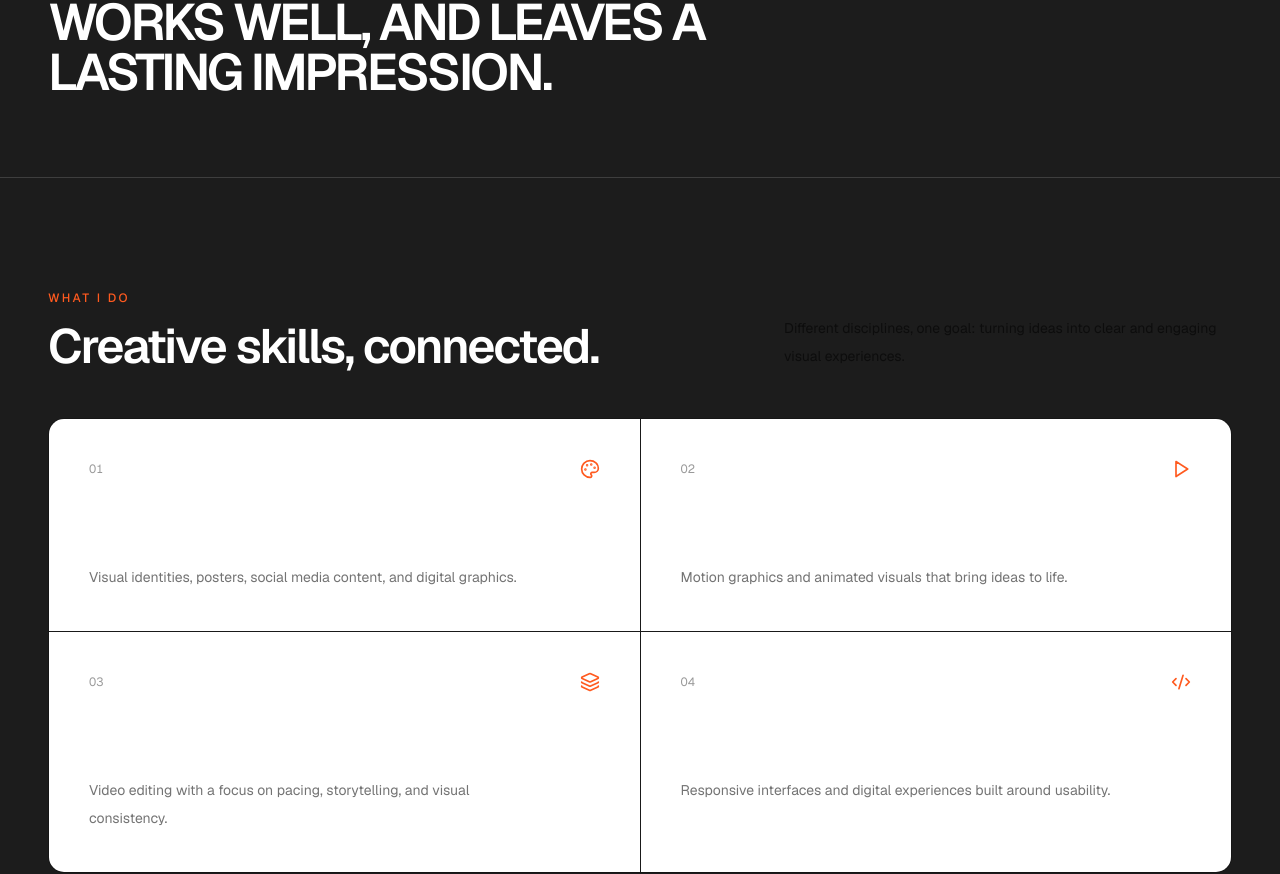
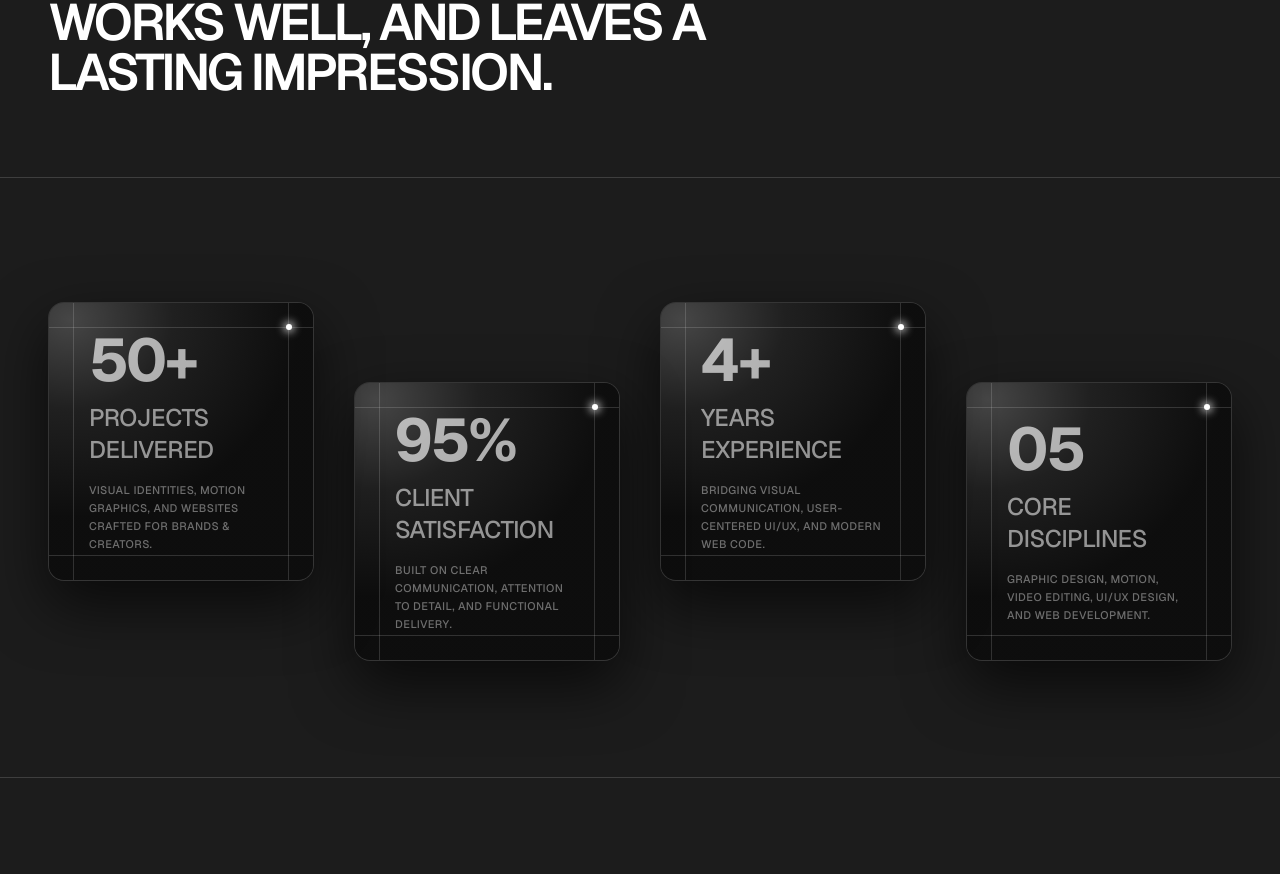
Before and after one commit to Yuton1/Portofolio_Malik, a Next.js app: page /about in a window 1280 px wide. Shown: the part 1315-2189 px from the top of the page. Built offline with nearby package versions, Linux system fonts and the light colour scheme.

Commit message:
menambah konten kartu pengalaman di about

```diff
--- a/app/(site)/about/page.tsx
+++ b/app/(site)/about/page.tsx
@@ -108,6 +108,185 @@ function ScrollRevealText({
     >
       {children}
     </motion.p>
+  );
+}
+
+const experienceStats = [
+  {
+    number: "50+",
+    title: "PROJECTS DELIVERED",
+    description:
+      "VISUAL IDENTITIES, MOTION GRAPHICS, AND WEBSITES CRAFTED FOR BRANDS & CREATORS.",
+    stack: { x: "162%", y: 0, rotate: 0, zIndex: 40 },
+    spreadY: -36,
+  },
+  {
+    number: "95%",
+    title: "CLIENT SATISFACTION",
+    description:
+      "BUILT ON CLEAR COMMUNICATION, ATTENTION TO DETAIL, AND FUNCTIONAL DELIVERY.",
+    stack: { x: "54%", y: -6, rotate: -22, zIndex: 30 },
+    spreadY: 44,
+  },
+  {
+    number: "4+",
+    title: "YEARS EXPERIENCE",
+    description:
+      "BRIDGING VISUAL COMMUNICATION, USER-CENTERED UI/UX, AND MODERN WEB CODE.",
+    stack: { x: "-54%", y: -10, rotate: -9, zIndex: 20 },
+    spreadY: -36,
+  },
+  {
+    number: "05",
+    title: "CORE DISCIPLINES",
+    description:
+      "GRAPHIC DESIGN, MOTION, VIDEO EDITING, UI/UX DESIGN, AND WEB DEVELOPMENT.",
+    stack: { x: "-162%", y: 6, rotate: 20, zIndex: 10 },
+    spreadY: 44,
+  },
+];
+
+function StatCardInner({
+  stat,
+}: {
+  stat: (typeof experienceStats)[number];
+}) {
+  return (
+    <>
+      {/* Top-left metallic sheen */}
+      <div
+        aria-hidden="true"
+        className="pointer-events-none absolute inset-0"
+        style={{
+          background:
+            "radial-gradient(115% 95% at 8% 6%, rgba(255,255,255,0.22) 0%, rgba(255,255,255,0.06) 34%, rgba(13,13,13,0.92) 75%)",
+        }}
+      />
+
+      {/* Inset crosshair frame lines */}
+      <div
+        aria-hidden="true"
+        className="pointer-events-none absolute inset-x-0 top-6 h-px bg-white/15"
+      />
+      <div
+        aria-hidden="true"
+        className="pointer-events-none absolute inset-x-0 bottom-6 h-px bg-white/15"
+      />
+      <div
+        aria-hidden="true"
+        className="pointer-events-none absolute inset-y-0 left-6 w-px bg-white/15"
+      />
+      <div
+        aria-hidden="true"
+        className="pointer-events-none absolute inset-y-0 right-6 w-px bg-white/15"
+      />
+
+      {/* Glowing dot at top-right intersection */}
+      <span
+        aria-hidden="true"
+        className="pointer-events-none absolute right-6 top-6 h-1.5 w-1.5 -translate-y-1/2 translate-x-1/2 rounded-full bg-white shadow-[0_0_8px_2px_rgba(255,255,255,0.85)]"
+      />
+
+      {/* Card content */}
+      <div className="relative z-10 flex h-full flex-col justify-center px-2 py-4">
+        <p className="text-5xl font-bold leading-none tracking-[-0.04em] text-white/65 xl:text-6xl">
+          {stat.number}
+        </p>
+
+        <h3 className="mt-3 text-xl font-medium uppercase leading-[1.08] tracking-[-0.02em] text-white/55 xl:text-2xl">
+          {stat.title}
+        </h3>
+
+        <p className="mt-4 text-[10px] font-medium uppercase leading-relaxed tracking-[0.04em] text-white/40 xl:text-[11px]">
+          {stat.description}
+        </p>
+      </div>
+    </>
+  );
+}
+
+function StatCardItem({
+  stat,
+  progress,
+  shouldReduceMotion,
+}: {
+  stat: (typeof experienceStats)[number];
+  progress: ReturnType<typeof useScroll>["scrollYProgress"];
+  shouldReduceMotion: boolean | null;
+}) {
+  const x = useTransform(
+    progress,
+    [0, 1],
+    [shouldReduceMotion ? "0%" : stat.stack.x, "0%"]
+  );
+  const y = useTransform(
+    progress,
+    [0, 1],
+    [shouldReduceMotion ? stat.spreadY : stat.stack.y, stat.spreadY]
+  );
+  const rotate = useTransform(
+    progress,
+    [0, 1],
+    [shouldReduceMotion ? 0 : stat.stack.rotate, 0]
+  );
+
+  return (
+    <motion.div
+      style={{
+        x,
+        y,
+        rotate,
+        zIndex: stat.stack.zIndex,
+      }}
+      className="relative aspect-[1/1.05] w-full overflow-hidden rounded-2xl border border-white/15 bg-[#121212] p-8 shadow-[0_24px_60px_rgba(0,0,0,0.65)]"
+    >
+      <StatCardInner stat={stat} />
+    </motion.div>
+  );
+}
+
+function StatistikPengalaman() {
+  const containerRef = useRef<HTMLDivElement>(null);
+  const shouldReduceMotion = useReducedMotion();
+
+  const { scrollYProgress } = useScroll({
+    target: containerRef,
+    offset: ["start 0.85", "center 0.5"],
+  });
+
+  return (
+    <section
+      id="statistik-pengalaman"
+      aria-label="statistik pengalaman"
+      className="border-b border-white/15 bg-[#1c1c1c] px-5 py-24 sm:px-8 sm:py-32 lg:px-12 lg:py-40"
+    >
+      {/* STATISTIK PENGALAMAN */}
+      <div ref={containerRef} className="mx-auto max-w-[1600px]">
+        {/* Desktop: stacked -> staggered 4 columns on scroll */}
+        <div className="hidden lg:grid lg:grid-cols-4 lg:items-center lg:gap-8 xl:gap-10">
+          {experienceStats.map((stat) => (
+            <StatCardItem
+              key={stat.title}
+              stat={stat}
+              progress={scrollYProgress}
+              shouldReduceMotion={shouldReduceMotion}
+            />
+          ))}
+        </div>
+
+        {/* Mobile & Tablet: clean responsive grid */}
+        <div className="grid gap-6 sm:grid-cols-2 lg:hidden">
+          {experienceStats.map((stat) => (
+            <div
+              key={stat.title}
+              className="relative aspect-[1/1.05] w-full overflow-hidden rounded-2xl border border-white/15 bg-[#121212] p-7 shadow-[0_24px_60px_rgba(0,0,0,0.65)]"
+            >
+              <StatCardInner stat={stat} />
+            </div>
+          ))}
+        </div>
+      </div>
+    </section>
   );
 }
 
@@ -233,6 +412,9 @@ export default function AboutPage() {
 
         </div>
       </section>
+
+      {/* STATISTIK PENGALAMAN */}
+      <StatistikPengalaman />
 
       {/* DISCIPLINES */}
       <section className="px-5 py-20 sm:px-8 sm:py-28 lg:px-12">
```
